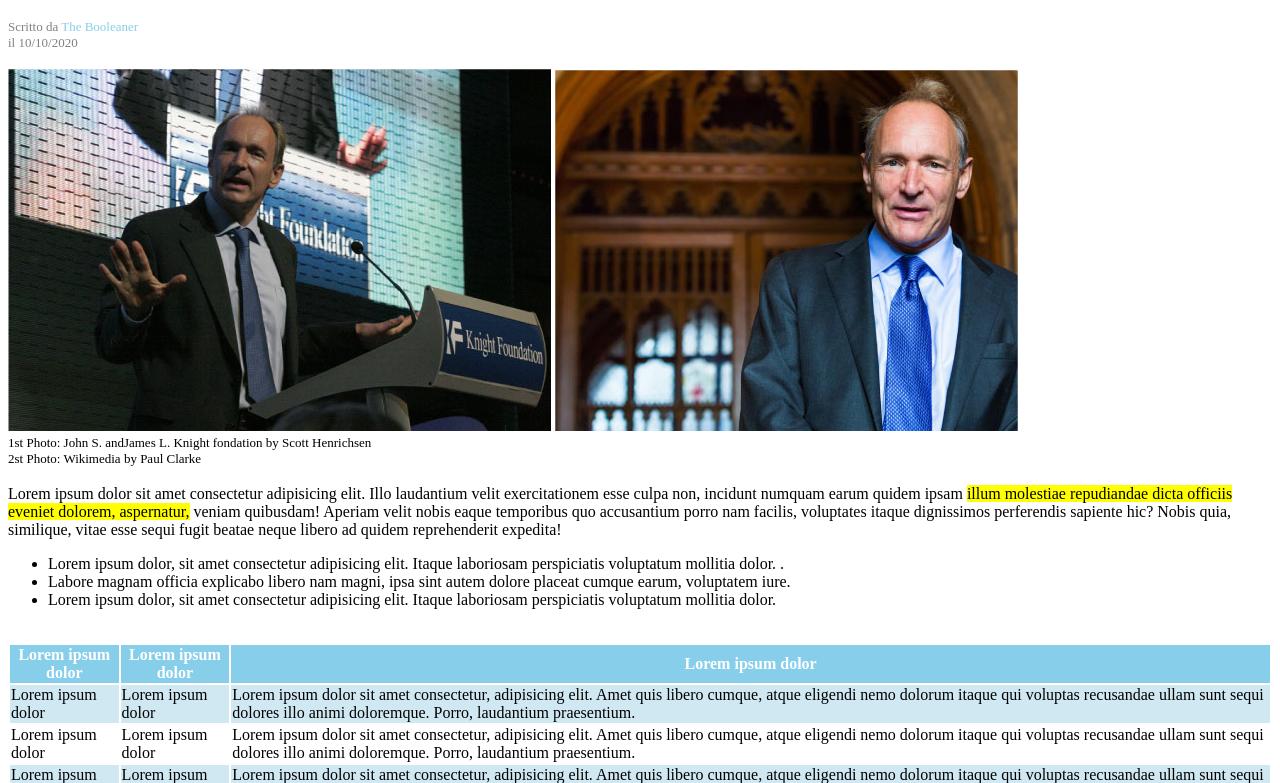
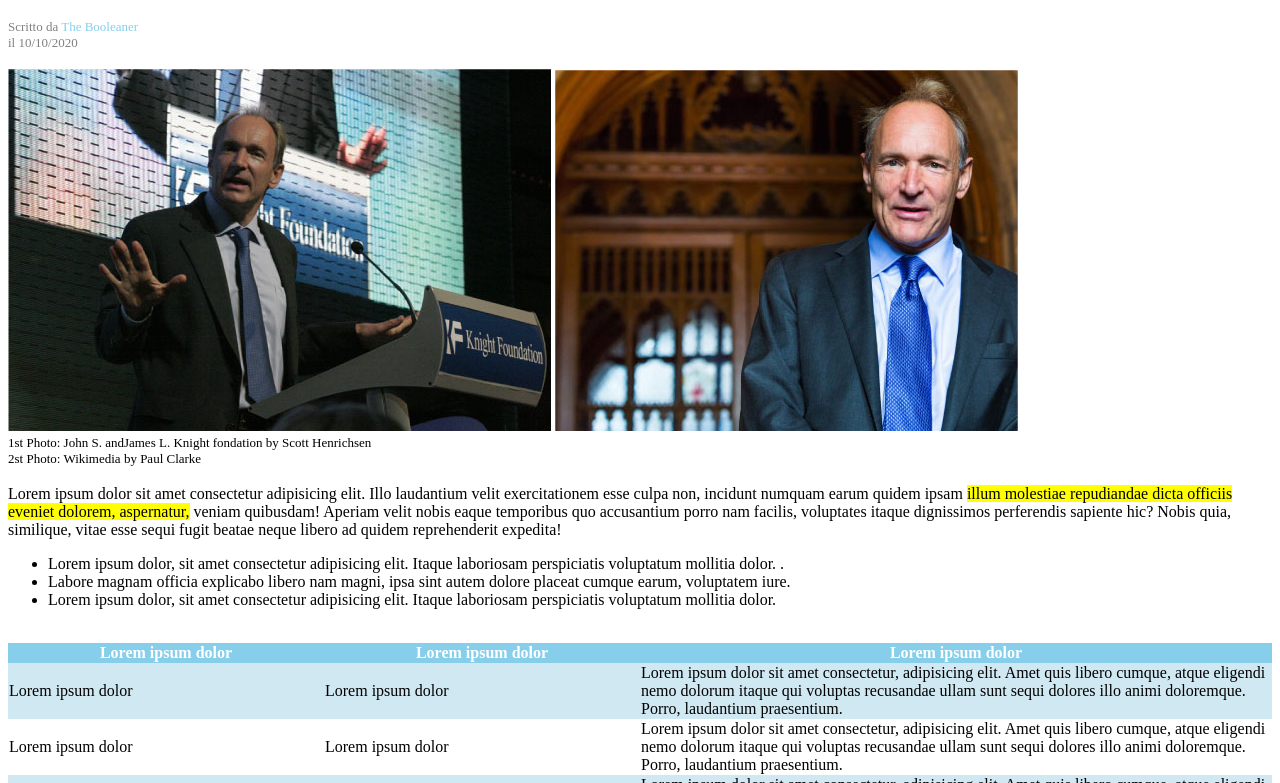
Before and after one commit to LucaCaligola/html-css-booleaner, a plain HTML site: page index.html in a window 1280 px wide. Shown: the part 169-952 px from the top of the page. Drawn offline with Linux system fonts and the light colour scheme.

Commit message:
Table width fixed and table border removed

```diff
--- a/index.html
+++ b/index.html
@@ -55,14 +55,13 @@
         <table>
             <thead>
                 <tr>
-                    <th>Lorem ipsum dolor</th>
-                    <th>Lorem ipsum dolor</th>
-                    <th>Lorem ipsum dolor</th>
+                    <th class="width-25">Lorem ipsum dolor</th>
+                    <th class="width-25" > Lorem ipsum dolor</th>
+                    <th class="width-50">Lorem ipsum dolor</th>
                 </tr>
             </thead>
 
             <tbody>
-
                 <tr class="riga-colorata">
                     <td>Lorem ipsum dolor</td>
                     <td>Lorem ipsum dolor</td>
--- a/style.css
+++ b/style.css
@@ -30,6 +30,10 @@ header {
     background-color: yellow;
 }
 
+table {
+    border-collapse: collapse;
+}
+
 thead {
 
     background-color: skyblue;
@@ -37,6 +41,14 @@ thead {
 }
 .riga-colorata {
     background-color: rgb(208, 232, 242);
+}
+
+.width-25 {
+    width: 25%;
+}
+
+.width-50 {
+    width: 50%;
 }
 
 #monitor {
```
